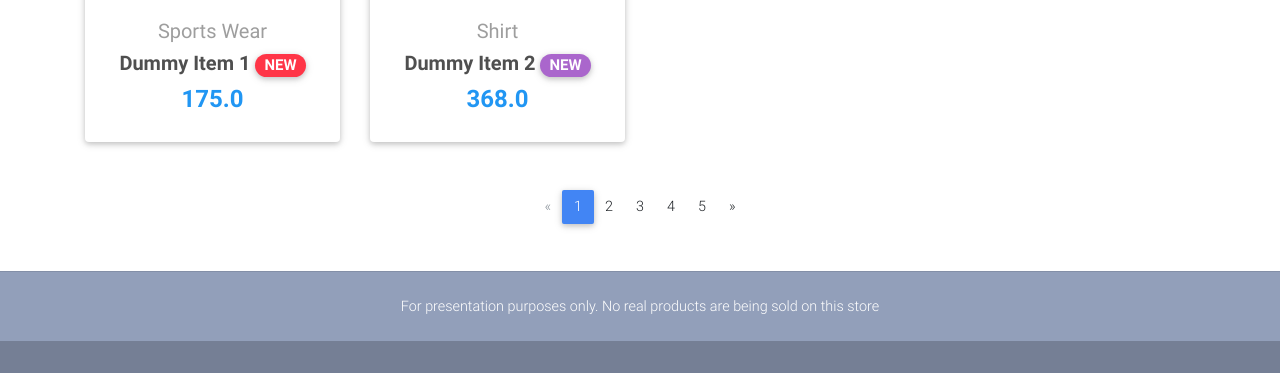
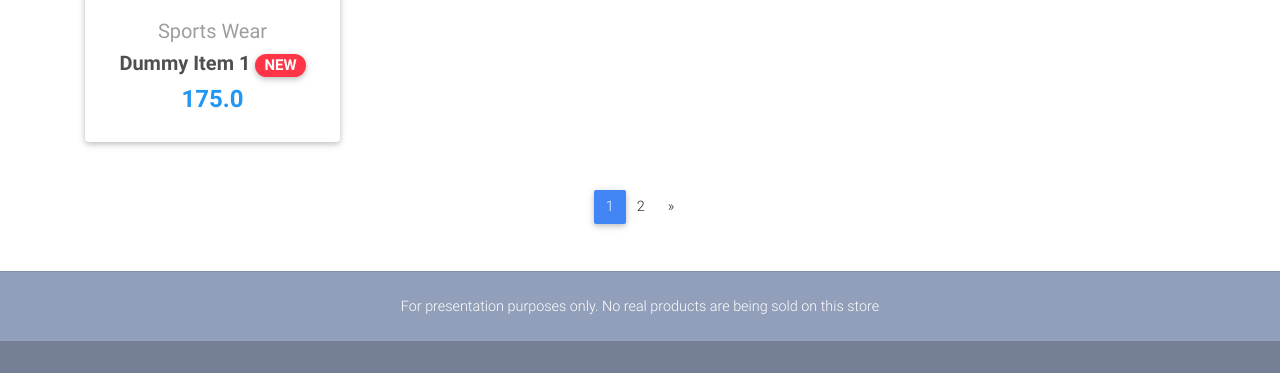
Before and after one commit to ZimmAgu/Ecommerce-Web-App, a Django app: page / in a window 1280 px wide. Shown: the part 866-1239 px from the top of the page. Run offline with Django 4.2, Linux system fonts and the light colour scheme; data comes from the database, SQL or seed files in the repository; some libraries are stand-ins or nearby versions.

Commit message:
Pagination now working correctly

```diff
--- a/coreFunctionality/views.py
+++ b/coreFunctionality/views.py
@@ -16,6 +16,7 @@ from datetime import datetime
 class homePageListView(ListView):
     model = Item
     template_name = "homepage.html"
+    paginate_by = 1
 
 
 def checkoutPage(request):
--- a/storeFront/templates/homepage.html
+++ b/storeFront/templates/homepage.html
@@ -370,47 +370,40 @@
       <!--Section: Products v.3-->
 
       <!--Pagination-->
-
+      {% if is_paginated %}
       <nav class="d-flex justify-content-center wow fadeIn">
         <ul class="pagination pg-blue">
 
           <!--Arrow left-->
-
-          <li class="page-item disabled">
-            <a class="page-link" href="#" aria-label="Previous">
+          {% if page_obj.has_previous %}
+          <li class="page-item">
+            <a class="page-link" href="?page={{ page_obj.previous_page_number }}" aria-label="Previous">
               <span aria-hidden="true">&laquo;</span>
               <span class="sr-only">Previous</span>
             </a>
           </li>
+          {% endif %}
 
-
-          <li class="page-item active">
-            <a class="page-link" href="#">1
+          {% for page in page_obj.paginator.page_range %}
+          <li class="page-item {% if page_obj.number == page %} active {% endif %}">
+            <a class="page-link" href="?page={{forloop.counter}}">{{forloop.counter}}
               <span class="sr-only">(current)</span>
             </a>
           </li>
+          {% endfor %}
+
+          <!--Arrow Right-->
+          {% if page_obj.has_next %}
           <li class="page-item">
-            <a class="page-link" href="?page={{ items.next_page_number }}">2</a>
-          </li>
-          <li class="page-item">
-            <a class="page-link" href="#">3</a>
-          </li>
-          <li class="page-item">
-            <a class="page-link" href="#">4</a>
-          </li>
-          <li class="page-item">
-            <a class="page-link" href="#">5</a>
-          </li>
-
-          <li class="page-item">
-            <a class="page-link" href="#" aria-label="Next">
+            <a class="page-link" href="?page={{ page_obj.next_page_number }}" aria-label="Next">
               <span aria-hidden="true">&raquo;</span>
               <span class="sr-only">Next</span>
             </a>
           </li>
+          {% endif %}
         </ul>
       </nav>
-
+      {% endif %}
       <!--Pagination-->
 
     </div>
```
